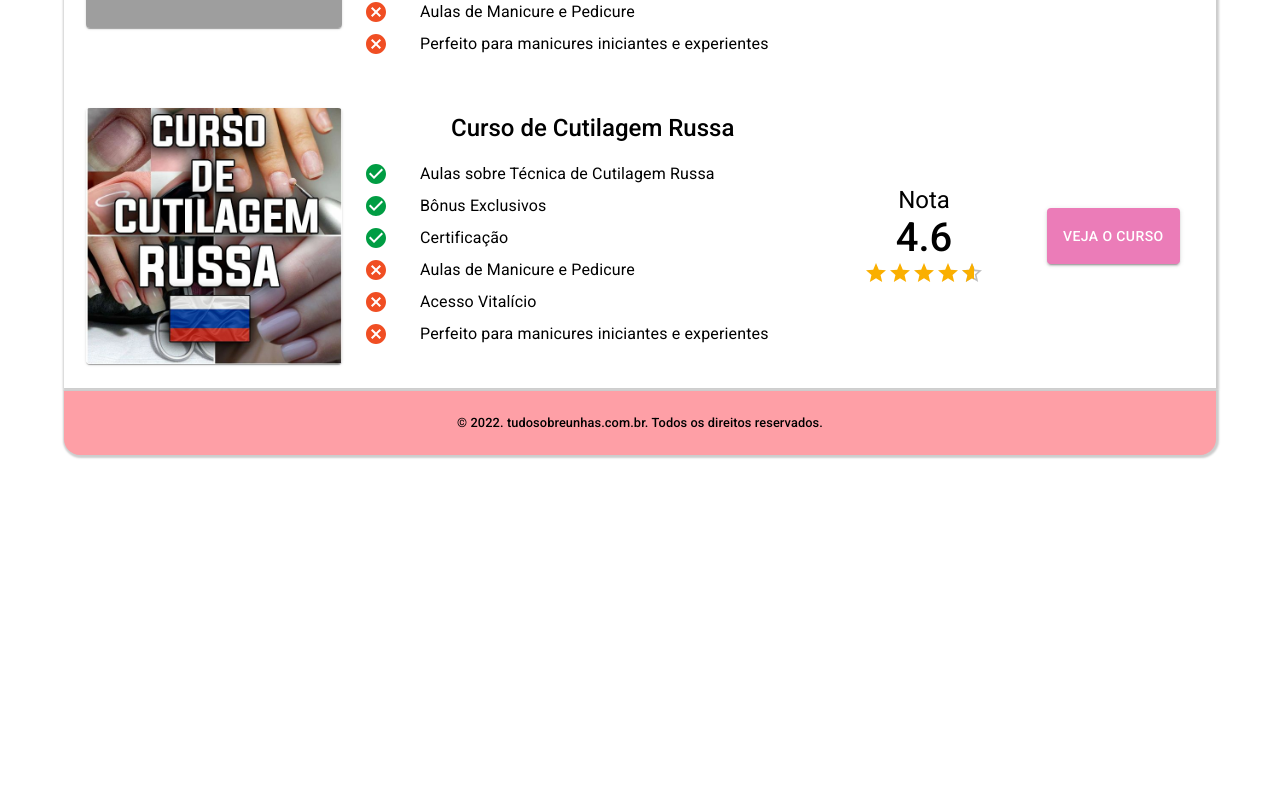
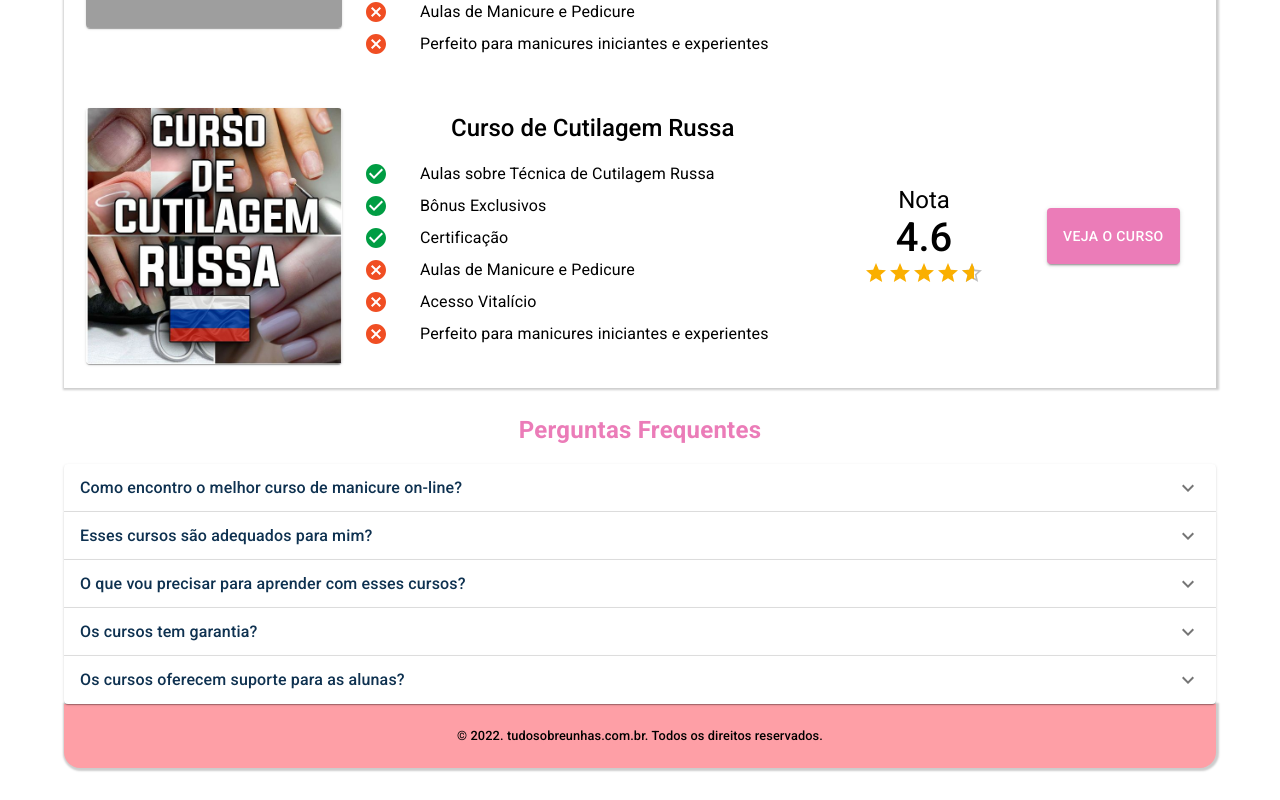
Before and after one commit to daviteixeira-btm/beleza, a React (Create React App) app: page / in a window 1280 px wide. Shown: the part 2331-3131 px from the top of the page. Before the commit the page ends 2818 px from the top, so only its background shows below. Built offline with nearby package versions, Linux system fonts and the light colour scheme; grey boxes are pictures that could not be loaded.

Commit message:
componente de perguntas frequentes

```diff
--- a/src/App.js
+++ b/src/App.js
@@ -5,6 +5,7 @@
 import MainMenu from "./components/Menus/MainMenu";
 import CoursesSection from "./components/Section/CoursesSection";
 import Footer from "./components/Footer/Footer";
+import FrequentQuestions from "./components/Acordion/FrequentQuestions";
 
 function App() {
   return (
@@ -12,6 +13,7 @@
       <MainMenu />
       <FirstSection />
       <CoursesSection />
+      <FrequentQuestions />
       <Footer />
     </Container>
   );
--- /dev/null
+++ b/src/components/Acordion/FrequentQuestions.js
@@ -0,0 +1,227 @@
+import React from "react";
+import {
+  Accordion,
+  AccordionDetails,
+  AccordionSummary,
+  Grid,
+  Typography,
+} from "@mui/material";
+import ExpandMoreIcon from "@mui/icons-material/ExpandMore";
+
+function FrequentQuestions() {
+  return (
+    <Grid
+      container
+      mt={1}
+      sx={{
+        justifyContent: "center",
+        flexDirection: "column",
+      }}
+    >
+      <Typography
+        my={2}
+        sx={{
+          color: "#eb7cb8",
+          fontWeight: "600",
+          fontSize: "1.5rem",
+          textAlign: "center",
+          fontFamily: "Roboto",
+        }}
+      >
+        Perguntas Frequentes
+      </Typography>
+
+      <Grid item>
+        <Accordion>
+          <AccordionSummary
+            expandIcon={<ExpandMoreIcon />}
+            aria-controls="panel-01-content"
+            id="panel-01-header"
+          >
+            <Typography
+              sx={{
+                color: "#0e3150",
+                fontWeight: "500",
+                fontFamily: "Roboto",
+              }}
+            >
+              Como encontro o melhor curso de manicure on-line?
+            </Typography>
+          </AccordionSummary>
+          <AccordionDetails sx={{ background: "#ffdde6" }}>
+            <Typography
+              my={1}
+              sx={{
+                color: "#0e3150",
+                fontWeight: "500",
+                fontFamily: "Roboto",
+              }}
+            >
+              Pesquisamos, vasculhamos a internet e encontramos a lista dos seis
+              <b> melhores cursos de manicure online</b>. Agora, a questão é: o
+              que nos fez selecionar esses <b>cursos de manicure online</b> em
+              relação aos outros?
+            </Typography>
+            <Typography
+              my={1}
+              sx={{
+                color: "#0e3150",
+                fontWeight: "500",
+                fontFamily: "Roboto",
+              }}
+            >
+              Então, inicialmente, com base em nossa pesquisa, escolhemos as 12
+              melhores cursos de manicure online. Esses cursos foram
+              selecionados em quatro parâmetros: As ofertas de cursos; O valor
+              investido; A experiência da instrutora e as classificações e
+              comentários do curso.
+            </Typography>
+            <Typography
+              my={1}
+              sx={{
+                color: "#0e3150",
+                fontWeight: "500",
+                fontFamily: "Roboto",
+              }}
+            >
+              Em seguida, contatamos as principais especialistas do setor e as
+              apresentamos com esses cursos. Eles revisaram esses cursos online
+              individuais de manicure, usaram sua experiência e compreensão e,
+              finalmente, nos deram esses{" "}
+              <b>6 melhores cursos online de manicure</b>.
+            </Typography>
+          </AccordionDetails>
+        </Accordion>
+
+        <Accordion>
+          <AccordionSummary
+            expandIcon={<ExpandMoreIcon />}
+            aria-controls="panel-02-content"
+            id="panel-02-header"
+          >
+            <Typography
+              sx={{
+                color: "#0e3150",
+                fontWeight: "500",
+                fontFamily: "Roboto",
+              }}
+            >
+              Esses cursos são adequados para mim?
+            </Typography>
+          </AccordionSummary>
+          <AccordionDetails sx={{ background: "#ffdde6" }}>
+            <Typography
+              sx={{
+                color: "#0e3150",
+                fontWeight: "500",
+                fontFamily: "Roboto",
+              }}
+            >
+              Esta é uma das melhores lista de <b>cursos de manicure online</b>{" "}
+              e vem com diferentes níveis de dificuldade. Então, isso a torna
+              ótima para novas aspirantes a manicures e até mesmo para as já
+              estabelecidas.
+            </Typography>
+          </AccordionDetails>
+        </Accordion>
+
+        <Accordion>
+          <AccordionSummary
+            expandIcon={<ExpandMoreIcon />}
+            aria-controls="panel-03-content"
+            id="panel-03-header"
+          >
+            <Typography
+              sx={{
+                color: "#0e3150",
+                fontWeight: "500",
+                fontFamily: "Roboto",
+              }}
+            >
+              O que vou precisar para aprender com esses cursos?
+            </Typography>
+          </AccordionSummary>
+          <AccordionDetails sx={{ background: "#ffdde6" }}>
+            <Typography
+              sx={{
+                color: "#0e3150",
+                fontWeight: "500",
+                fontFamily: "Roboto",
+              }}
+            >
+              Além da vontade de aprender algo novo, nestes cursos, as
+              especialistas do setor ensinarão tudo o que você precisa saber
+              para se tornar uma <b>técnica de unhas</b>. Aprender com estes
+              cursos irá ajudá-la a crescer no negócio da beleza, a demanda por{" "}
+              <b>manicures</b> está em toda parte. Então, se você deseja
+              expandir sua carreira, estes são os cursos perfeitos.
+            </Typography>
+          </AccordionDetails>
+        </Accordion>
+
+        <Accordion>
+          <AccordionSummary
+            expandIcon={<ExpandMoreIcon />}
+            aria-controls="panel-04-content"
+            id="panel-04-header"
+          >
+            <Typography
+              sx={{
+                color: "#0e3150",
+                fontWeight: "500",
+                fontFamily: "Roboto",
+              }}
+            >
+              Os cursos tem garantia?
+            </Typography>
+          </AccordionSummary>
+          <AccordionDetails sx={{ background: "#ffdde6" }}>
+            <Typography
+              sx={{
+                color: "#0e3150",
+                fontWeight: "500",
+                fontFamily: "Roboto",
+              }}
+            >
+              Sim, todos os cursos possuem no mínimo 7 dias de total garantia.
+              Se por algum motivo você não gostar do conteúdo apresentado ou
+              achar que não é pra você, os produtores devolvem o seu dinheiro.
+            </Typography>
+          </AccordionDetails>
+        </Accordion>
+
+        <Accordion>
+          <AccordionSummary
+            expandIcon={<ExpandMoreIcon />}
+            aria-controls="panel-05-content"
+            id="panel-05-header"
+          >
+            <Typography
+              sx={{
+                color: "#0e3150",
+                fontWeight: "500",
+                fontFamily: "Roboto",
+              }}
+            >
+              Os cursos oferecem suporte para as alunas?
+            </Typography>
+          </AccordionSummary>
+          <AccordionDetails sx={{ background: "#ffdde6" }}>
+            <Typography
+              sx={{
+                color: "#0e3150",
+                fontWeight: "500",
+                fontFamily: "Roboto",
+              }}
+            >
+              Sim! Todos os cursos listados oferecem uma otíma equipe de suporte
+              para qualquer dúvida que você possa ter durante o seu aprendizado.
+            </Typography>
+          </AccordionDetails>
+        </Accordion>
+      </Grid>
+    </Grid>
+  );
+}
+
+export default FrequentQuestions;
```
